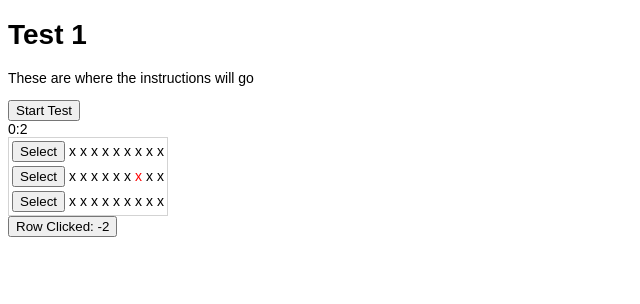
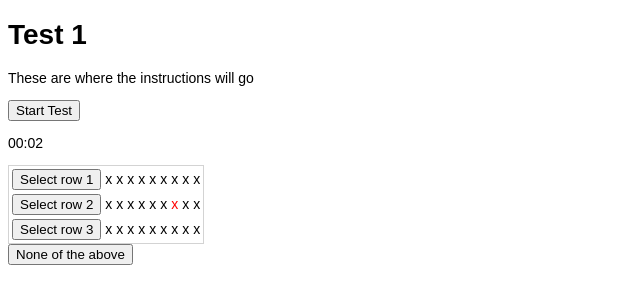
Before and after one commit to bright-st-devs/perception-testing, a Next.js app: page /test1 in a window 1280 px wide. Both pictures are taken after a click on the button "Start Test". Shown: the top 304 px of the page, without its empty margins (0-640 px from the left). Built offline with nearby package versions, Linux system fonts and the light colour scheme.

Commit message:
Workflow is correct

```diff
--- /dev/null
+++ b/src/@shared/functions/time.ts
@@ -0,0 +1,18 @@
+export function pad(num: number, zeroes: number = 2): string {
+  return ("00" + num).slice(-zeroes);
+}
+
+export function msToTime(msTime: number, showHours: boolean = false): string {
+  var ms = msTime % 1000;
+  msTime = (msTime - ms) / 1000;
+  var secs = msTime % 60;
+  msTime = (msTime - secs) / 60;
+  var mins = msTime % 60;
+  var hrs = (msTime - mins) / 60;
+
+  var ret = pad(mins) + ":" + pad(secs) + "." + pad(ms, 3);
+  if (showHours) {
+    ret = pad(hrs) + ":" + ret
+  }
+  return ret
+}
--- /dev/null
+++ b/src/@shared/table/Results.tsx
@@ -0,0 +1,40 @@
+import React from "react";
+import { msToTime } from "../functions/time";
+
+export type Row = {
+  button: string;
+  colours: string[];
+};
+
+function Results(props: any) {
+  const duration = props.endTime - props.startTime;
+  const rowString =
+    props.rowSelected < 1
+      ? "'None of the above'"
+      : "row " + props.rowSelected + "";
+
+  function nextTest() {
+    window.location.href = props.nextPage;
+  }
+
+  return (
+    <div className="results">
+      {props.rowSelected === props.correctRow ? (
+        <p>
+          Congratulations! It took you {msToTime(duration)} to correctly select{" "}
+          {rowString}.
+        </p>
+      ) : (
+        <p>
+          Unfortunately, it took you {msToTime(duration)} to incorrectly select{" "}
+          {rowString}.
+        </p>
+      )}
+      <button onClick={() => nextTest()} className="button">
+        Next Test
+      </button>
+    </div>
+  );
+}
+
+export default Results;
--- a/src/@shared/table/Table.tsx
+++ b/src/@shared/table/Table.tsx
@@ -1,6 +1,7 @@
-import type { NextPage } from "next";
 import React from "react";
-import { useStopwatch } from 'react-timer-hook';
+import { useStopwatch } from "react-timer-hook";
+import { pad } from "../functions/time";
+import Results from "./Results";
 
 export type Row = {
   button: string;
@@ -8,52 +9,59 @@ export type Row = {
 };
 
 function Table(props: any) {
-  const [rowSelected, setRow] = React.useState(-2);
-  // const [startTime, setStartTime] = React.useState(time);
+  const [rowSelected, setRowSelected] = React.useState(-1);
+  const [startTime, setStartTime] = React.useState(Date.now());
   const [endTime, setEndTime] = React.useState(0);
-  const [isPaused, setIsPaused] = React.useState(false);
-  const {
-    seconds,
-    minutes,
-    hours,
-    days,
-    isRunning,
-    start,
-    pause,
-    reset,
-  } = useStopwatch({ autoStart: true });
+  const [testComplete, setTestComplete] = React.useState(false);
+  const { seconds, minutes, hours, days, isRunning, start, pause, reset } =
+    useStopwatch({ autoStart: true });
 
   function endTest(row: number) {
-    console.log("test ended");
-    setRow(row);
-    setEndTime(0); // TODO: how do I get the current time
-    pause();
-    // TODO: save time to database
-    // TOOD: if row === props.correctRow
-    // window.location.href=props.nextPage;
+    if (!testComplete) {
+      setRowSelected(row);
+      pause();
+      setEndTime(Date.now());
+      setTestComplete(true);
+      // TODO: save time to database
+    }
   }
 
   return (
     // <div className={styles.container}>
     <div className="test">
-      <div>
-        <span>{minutes}</span>:<span>{seconds}</span>
-      </div>
+      <p>
+        {pad(minutes)}:{pad(seconds)}
+      </p>
       <table>
         <tbody>
           {props.tableData.map((row: Row, i: number) => (
             <tr key={i}>
-              <td><button onClick={() => endTest(i)}>Select</button></td>
+              <td>
+                {/* We want to use 1-based rows for the users so we use i+1 */}
+                <button onClick={() => endTest(i + 1)}>Select row {i+1}</button>
+              </td>
               {row.colours.map((colour: string, j: number) => (
-                <td key={j}><span style={{color: colour}}>x </span></td>
+                <td key={j}>
+                  <span style={{ color: colour }}>x </span>
+                </td>
               ))}
             </tr>
           ))}
         </tbody>
       </table>
-      <button onClick={() => endTest(-1)} className="button">
-        Row Clicked: {rowSelected}
+      <button onClick={() => endTest(0)} className="button">
+        None of the above
       </button>
+
+      {testComplete ? (
+        <Results
+          startTime={startTime}
+          endTime={endTime}
+          rowSelected={rowSelected}
+          correctRow={props.correctRow}
+          nextPage={props.nextPage}
+        />
+      ) : null}
     </div>
   );
 }
--- a/src/pages/index.tsx
+++ b/src/pages/index.tsx
@@ -7,7 +7,7 @@ import Table from "../@shared/table/Table";
 
 const Instructions: NextPage = () => {
   function begin() {
-    // TODO: add entry in database?
+    // TODO: add entry in database
     window.location.href='test1';
   }
 
--- a/src/pages/test1.tsx
+++ b/src/pages/test1.tsx
@@ -20,7 +20,7 @@ const tableData: Row[] = [
     colours: ["black","black","black","black","black","black","black","black","black",],
   },
 ];
-const correctRow: number = 1
+const correctRow: number = 2
 
 const Instructions: NextPage = () => {
   const [showTest, setShowTest] = React.useState(false);
```
